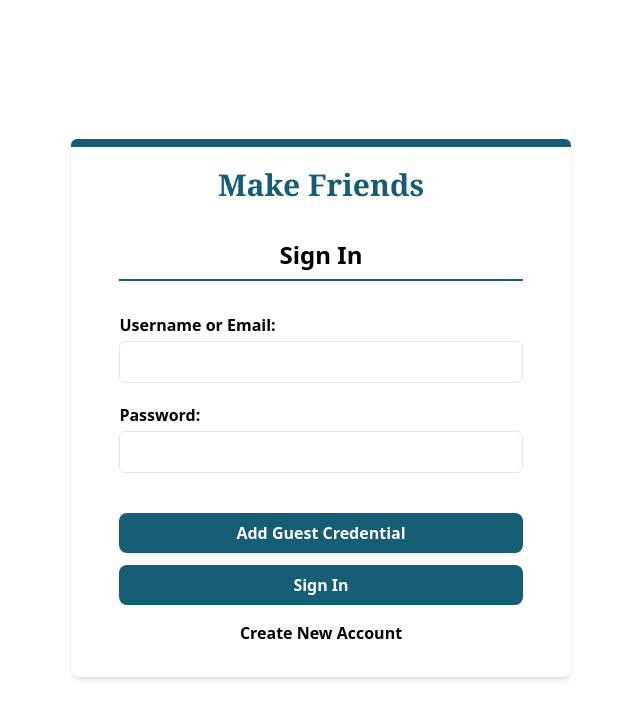
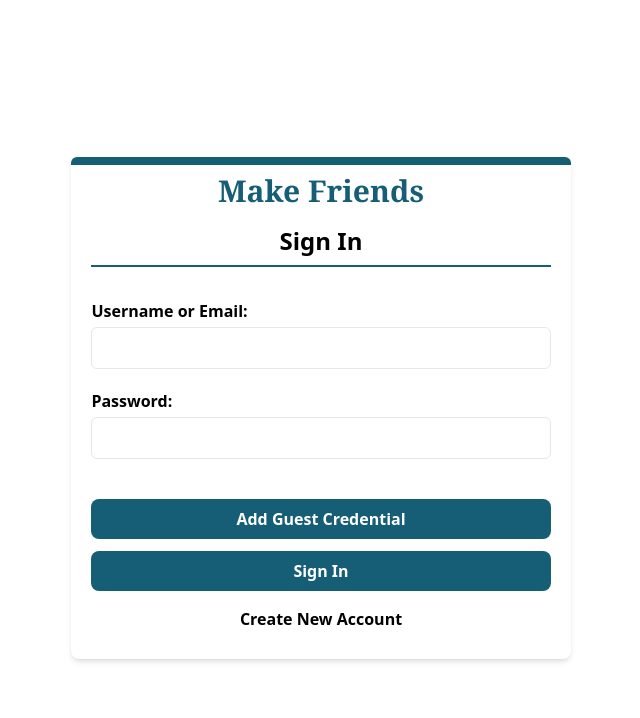
Before and after one commit to vermasavita/friends, a React (Create React App) app: page /login in a window 1280 px wide. Shown: the top 718 px of the page, without its empty margins (319-959 px from the left). Built offline with nearby package versions, Linux system fonts and the light colour scheme; what miragejs would draw is missing.

Commit message:
feat: logout

```diff
--- a/src/components/sidebar/Sidebar.jsx
+++ b/src/components/sidebar/Sidebar.jsx
@@ -1,6 +1,8 @@
 import { useDispatch } from "react-redux";
 import { NavLink } from "react-router-dom";
 import { openPostCardModal } from "../postCardModal/postCardModalSlice";
+import { logoutUser } from "../../pages/authentication/authSlice";
+import { toast } from "react-toastify";
 
 const Sidebar = () => {
   const dispatch = useDispatch();
@@ -44,7 +46,15 @@ const Sidebar = () => {
           <li className="py-2 text-xl flex gap-2 items-center px-3 hover:bg-white  list  shadow-current cursor-pointer rounded-md mb-3 md:mb-0 md:py-0">
             <NavLink to="/login">
               <i className="bx bx-log-out mr-3"></i>
-              <span className="md:hidden">Logout</span>
+              <span
+                className="md:hidden"
+                onClick={() => {
+                  dispatch(logoutUser());
+                  toast.success("Logged Out!");
+                }}
+              >
+                Logout
+              </span>
             </NavLink>
           </li>
 
--- a/src/pages/authentication/Login.jsx
+++ b/src/pages/authentication/Login.jsx
@@ -1,4 +1,3 @@
-import logo from "../../Assets/Friends.png";
 import { NavLink } from "react-router-dom";
 import "./Auth.css";
 import { useState } from "react";
@@ -42,12 +41,12 @@ const Login = () => {
       <div className="w-2/5 py-3 sm:max-w-xl sm:w-10/12 mx-auto text-center md:border md:w-96">
         <div className="mt-4 bg-white shadow-md rounded-lg text-left">
           <div className="h-2 bg-cyan-800 rounded-t-md"></div>
-          <div className="flex justify-center py-5 gap-4 items-center">
+          <div className="flex justify-center py-2 gap-4 items-center">
             <p className="text-cyan-800 title text-3xl font-bold font-serif">
               Make Friends
             </p>
           </div>
-          <div className="px-12 py-4 pb-8 sm:px-6">
+          <div className="px-5 py-2 pb-7 sm:px-6">
             <h2 className="text-2xl flex justify-center font-semibold border-b-2 border-cyan-800 pb-2 sm:text-xl">
               Sign In
             </h2>
--- a/src/pages/authentication/Signup.jsx
+++ b/src/pages/authentication/Signup.jsx
@@ -57,12 +57,12 @@ const Signup = () => {
       <div className="w-2/5 sm:max-w-xl mx-auto text-center sm:w-11/12 py-3">
         <div className="mt-4 bg-white shadow-md rounded-lg text-left">
           <div className="h-2 bg-cyan-800 rounded-t-md"></div>
-          <div className="flex flex-col justify-center py-5 gap-2 items-center">
+          <div className="flex flex-col justify-center py-2 gap-2 items-center">
             <p className="text-cyan-800 title text-3xl font-bold font-serif">
               Make Friends
             </p>
           </div>
-          <div className="px-5 py-4 pb-7 sm:px-6">
+          <div className="px-5 py-2 pb-7 sm:px-6">
             <h2 className="text-2xl flex justify-center font-semibold border-b-2 border-cyan-800 pb-2 sm:text-xl">
               Sign Up
             </h2>
```
